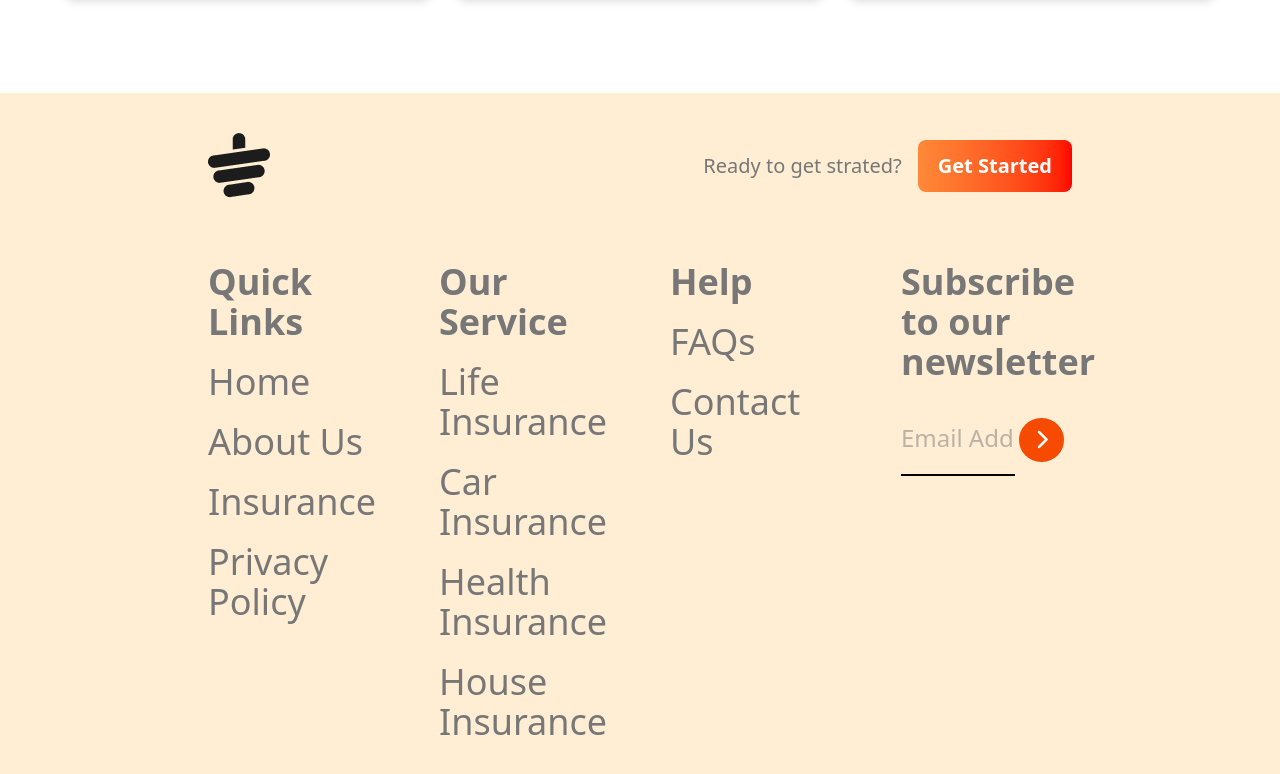
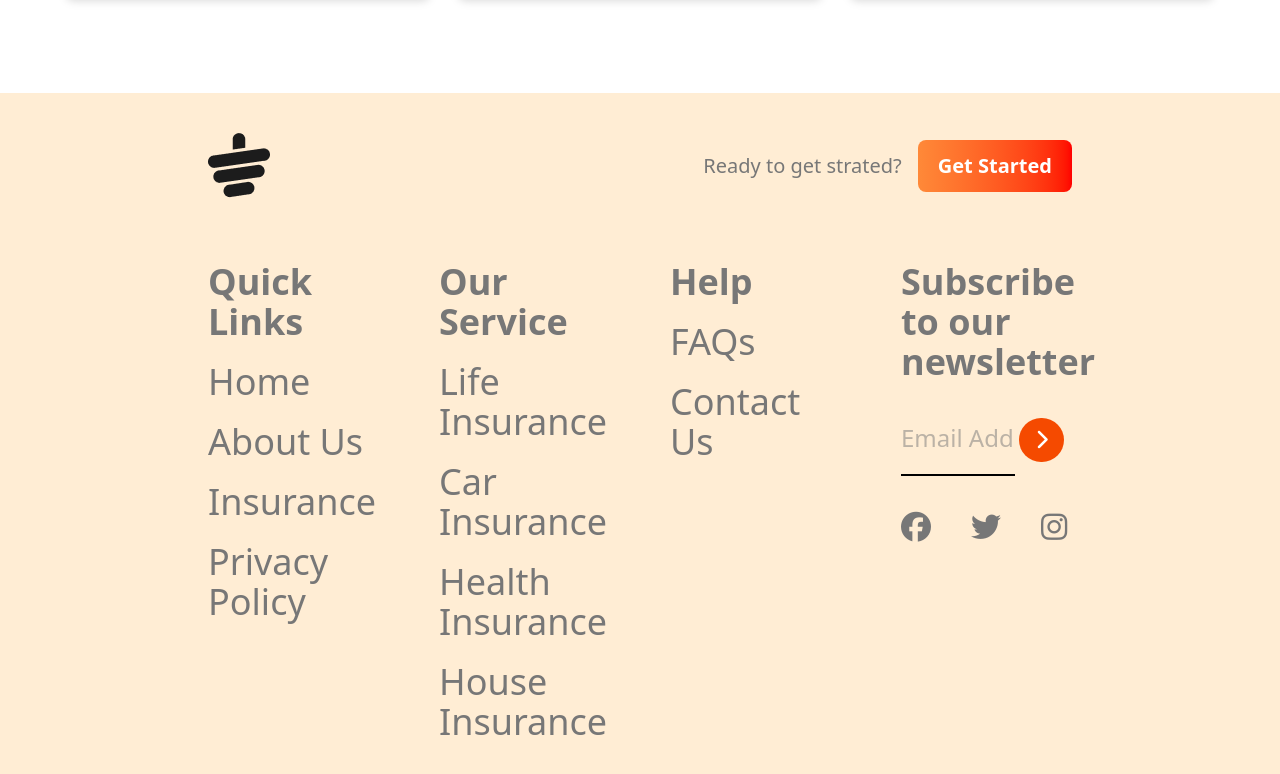
Before and after one commit to sadhin28/Tea-house1, a plain HTML site: page index.html in a window 1280 px wide. Shown: the part 3459-4233 px from the top of the page. Drawn offline with nearby package versions, Linux system fonts and the light colour scheme.

Commit message:
complate all section and done

```diff
--- a/index.html
+++ b/index.html
@@ -299,14 +299,19 @@
 
                     <div class="mt-5">
                         <input placeholder="Email Address" type="email" name="" id="" class="px-0 py-5 bg-gransparent text-2xl border-b-2
-                        border-black w-4/6 md:w-4/6 ">
+                        border-black w-4/6 md:w-4/6 mb-1 ">
                         <i
                             class="fa-solid fa-chevron-right
                         inline-flex px-4 py-3 rounded-full text-white text-xl bg-orange-600 justify-center items-center cursor-pointer "></i>
                     </div>
-
+                    <div class="flex justify-between w-2/5 mb-2 mt-8 gap-10">
+                         <a href=""> <i class="fa-brands fa-facebook text-3xl"></i></a>
+                        <a href=""> <i class="fa-brands fa-twitter text-3xl"></i></a>
+                        <a href=""> <i class="fa-brands fa-instagram text-3xl"></i></a>
+                    </div>
 
                 </div>
+
             </div>
         </div>
     </footer>
```
